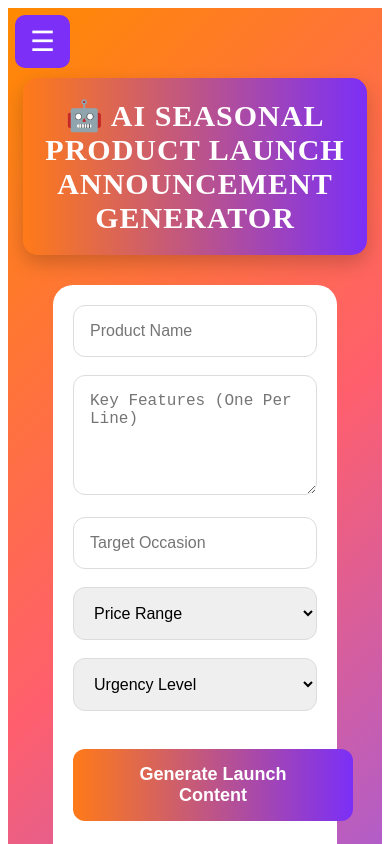
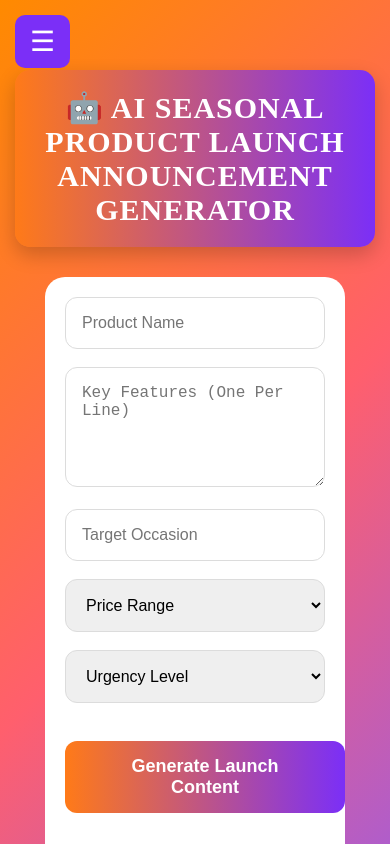
Before and after one commit to shashivadana53-stack/ai-product-launch-generator, a React (Vite) app: page / in a window 390 px wide. Shown: the top 844 px of the page. Built offline with nearby package versions, Linux system fonts and the light colour scheme.

Commit message:
Fix responsive layout and remove sidebar gap

```diff
--- a/src/App.css
+++ b/src/App.css
@@ -1,3 +1,11 @@
+html,
+body,
+#root{
+    margin:0;
+    padding:0;
+    width:100%;
+    overflow-x:hidden;
+}
 .app{
 display:flex;
 }
```
